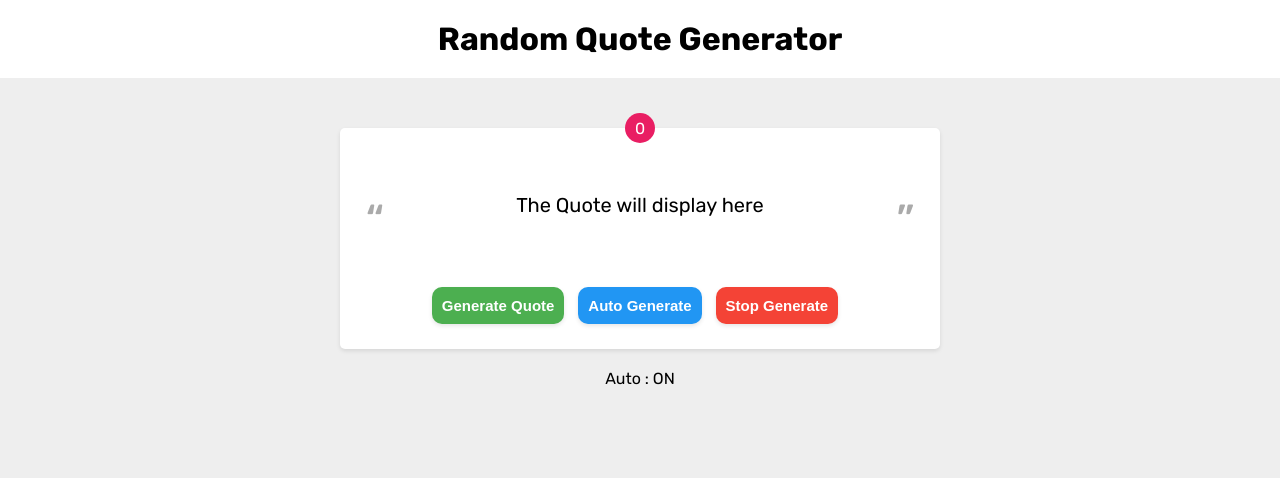
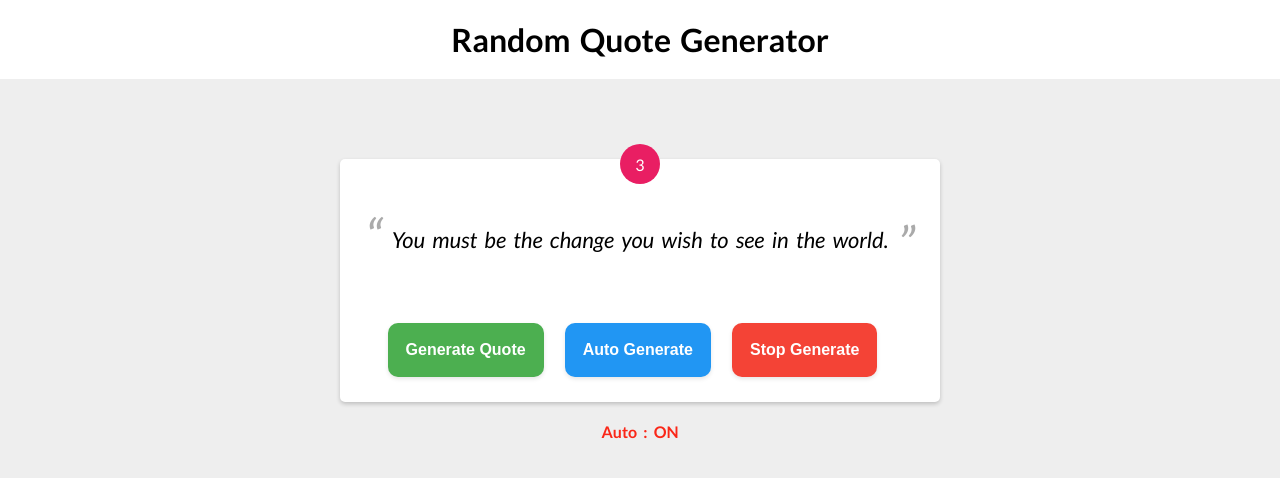
Before and after one commit to Asmaa-Saeed/random-quotes-generator, a plain HTML site: page index.html in a window 1280 px wide. Both pictures are taken after a click on the button "Auto Generate". Drawn offline with Linux system fonts and the light colour scheme.

Commit message:
refactor the code and some changes in the project

```diff
--- a/index.html
+++ b/index.html
@@ -9,12 +9,13 @@
     <link rel="preconnect" href="https://fonts.googleapis.com">
     <link rel="preconnect" href="https://fonts.gstatic.com" crossorigin>
     <link href="https://fonts.googleapis.com/css2?family=Amiri:ital,wght@0,400;0,700;1,400;1,700&family=Lato:ital,wght@0,100;0,300;0,400;0,700;0,900;1,100;1,300;1,400;1,700;1,900&family=Noto+Serif+Khitan+Small+Script&family=Roboto+Serif:ital,opsz,wght@0,8..144,100..900;1,8..144,100..900&family=Rubik:ital,wght@0,300..900;1,300..900&display=swap" rel="stylesheet">
+
 </head>
 <body>
     <h1>Random Quote Generator</h1>
     <div class="quotes">
-        <span class="quote-id">0</span>
-        <p class="quote-display">The Quote will display here</p>
+        <span class="quote-id">3</span>
+        <p class="quote-display">You must be the change you wish to see in the world.</p>
         <button class="generate">Generate Quote</button>
         <button class="auto">Auto Generate</button>
         <button class="stop">Stop Generate</button>
--- a/index.js
+++ b/index.js
@@ -8,9 +8,9 @@ let autoStatusEl = document.querySelector(".auto-status");
 let intervalId;
 // make the function that generates the code // here we use the set interval function to execute the code at regular intervals
 
-        generateBtn.addEventListener("click", generateQuote);
-        autoBtn.addEventListener("click", startAutoPlay);
-        stopBtn.addEventListener("click", stopAutoPlay);
+        generateBtn.onclick = generateQuote;
+        autoBtn.onclick = startAutoPlay;
+        stopBtn.onclick = stopAutoPlay;
     async function getQuotes() {
         const response = await fetch("quotes.json");
         const data = await response.json();
@@ -25,12 +25,12 @@ let intervalId;
     };
 
     function startAutoPlay() {
-        intervalId = setInterval(generateQuote, 5000);
+        intervalId = setInterval(generateQuote, 7000);
         autoStatusEl.innerHTML = "Auto : ON";
     };
 
 
     function stopAutoPlay() {
         clearInterval(intervalId);
-        autoStatusEl.innerHTML = " ";
+        autoStatusEl.innerHTML = "Stopped";
     }
--- a/styles.css
+++ b/styles.css
@@ -1,10 +1,12 @@
 * {
-    -webkit-box-sizing: border-box;
+   /* box sizing property helps to make the width and height of the element include margin, padding and border which is a result of good design */
+    -webkit-box-sizing: border-box; /*We use this for older browsers*/
     box-sizing: border-box;
 }
 
 body {
-    font-family: "Rubik", sans-serif;
+    font-family: "Lato", sans-serif;
+    word-spacing: 3px;
     font-optical-sizing: auto;
     background-color: #eee;
     margin: 0;
@@ -19,15 +21,14 @@ h1 {
 
 .quotes {
     max-width: 600px;
-    min-height: 200px;
-    box-shadow: 0 2px 4px rgba(0, 0, 0, 0.1);
-    margin: 50px auto 20px;
+    max-height: 350px;
+    box-shadow: 0 2px 4px rgba(0, 0, 0, 0.2);
+    margin: 80px auto 20px;
     background-color: white;
     text-align: center;
     padding: 25px;
     border-radius: 5px;
     position: relative;
-
 }
 
 .quote-id {
@@ -37,8 +38,8 @@ h1 {
     transform: translateX(-50%);
     background-color: #e91e63;
     color: white;
-    width: 30px;
-    height: 30px;
+    width: 40px;
+    height: 40px;
     display: flex;
     justify-content: center;
     align-items: center;
@@ -46,11 +47,12 @@ h1 {
 }
 
 .quote-display {
-    font-size: 20px;
+    font-size: 22px;
     line-height: -1.8px;
     padding: 20px;
     margin-bottom: 50px;
     position: relative;
+    font-style: italic;
     /* border-bottom: 1px solid #eee; */
 }
 .quote-display::before,
@@ -61,17 +63,17 @@ h1 {
 }
 .quote-display::before {
     content: "“";
-    top: 10;
+    top: 0;
     left: 0;
 }
 .quote-display::after {
     content: "”";
-    bottom: 10;
+    bottom: 0;
     right: 0;
 }
 
-.generate, .auto, .stop {
-    padding: 10px;
+button {
+    padding: 18px;
     background-color: #e91e63;
     color: white;
     border: none;
@@ -79,11 +81,16 @@ h1 {
     box-shadow: 0 2px 4px rgba(0, 0, 0, 0.1);
     transition: 0.2s;
     font-weight: bold;
-    font-size: 15px;
-    margin-right: 10px;
+    font-size: 16px;
+    margin-right: 15px;
 }
 
-.generate {
+button:hover {
+    filter: brightness(1.2);
+    cursor: pointer;
+}
+
+ .generate {
     background-color: #4caf50;
 }
 
@@ -95,11 +102,9 @@ h1 {
     background-color: #f44336;
 }
 
-.generate:hover, .auto:hover, .stop:hover {
-    filter: brightness(1.2);
-    cursor: pointer;
-}
 
 .auto-status {
     text-align: center;
+    color: #fa2718;
+    font-weight: bold;
 }
```
